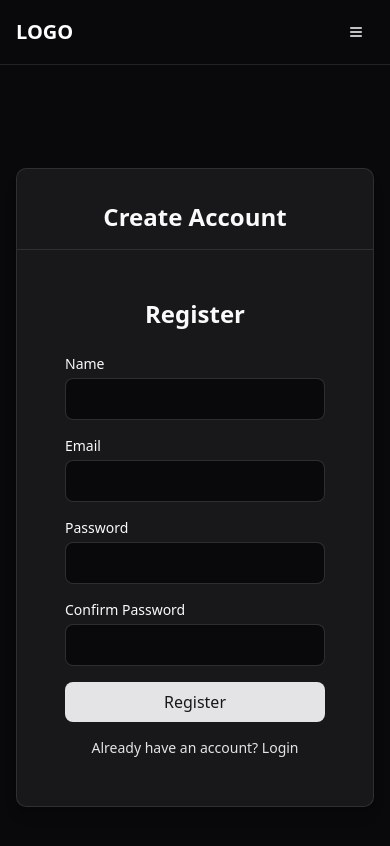
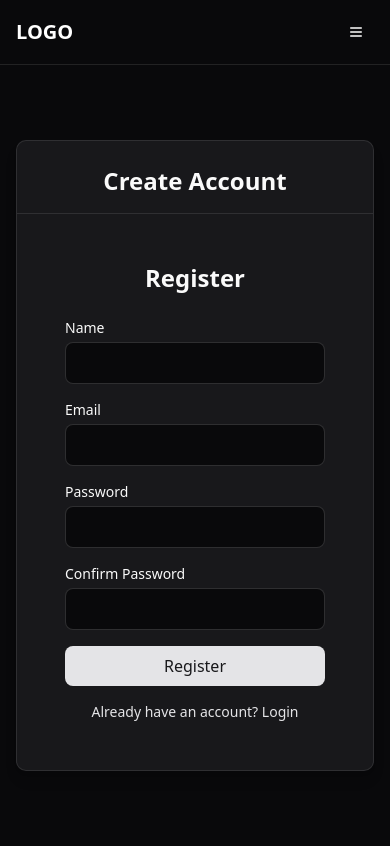
Before and after one commit to 4igeek/next-login-system, a Next.js app: page /register in a window 390 px wide. Shown: the top 846 px of the page. Built offline with nearby package versions, Linux system fonts and the light colour scheme.

Commit message:
Added login pages etc to the project

```diff
--- a/src/components/NavBar.tsx
+++ b/src/components/NavBar.tsx
@@ -31,20 +31,15 @@ const NavBar = (props: Props) => {
 
         {/* Right side controls */}
         <div className="ml-auto flex items-center space-x-4">
-          {/* Desktop auth buttons */}
+          {/* Desktop auth button */}
           <div className="hidden md:flex items-center space-x-2">
             {!isLoggedIn ? (
-              <>
-                <Button variant="ghost" asChild>
-                  <Link href="/login">Login</Link>
-                </Button>
-                <Button asChild>
-                  <Link href="/register">Register</Link>
-                </Button>
-              </>
+              <Button variant="ghost" asChild>
+                <Link href="/login">Sign In</Link>
+              </Button>
             ) : (
               <Button variant="ghost" onClick={() => setIsLoggedIn(false)}>
-                Logout
+                Sign Out
               </Button>
             )}
           </div>
@@ -59,14 +54,9 @@ const NavBar = (props: Props) => {
               </DropdownMenuTrigger>
               <DropdownMenuContent align="end">
                 {!isLoggedIn ? (
-                  <>
-                    <DropdownMenuItem asChild>
-                      <Link href="/login">Login</Link>
-                    </DropdownMenuItem>
-                    <DropdownMenuItem asChild>
-                      <Link href="/register">Register</Link>
-                    </DropdownMenuItem>
-                  </>
+                  <DropdownMenuItem asChild>
+                    <Link href="/login">Sign In</Link>
+                  </DropdownMenuItem>
                 ) : (
                   <>
                     <DropdownMenuItem asChild>
@@ -77,7 +67,7 @@ const NavBar = (props: Props) => {
                     </DropdownMenuItem>
                     <DropdownMenuSeparator />
                     <DropdownMenuItem onClick={() => setIsLoggedIn(false)}>
-                      Logout
+                      Sign Out
                     </DropdownMenuItem>
                   </>
                 )}
@@ -119,7 +109,7 @@ const NavBar = (props: Props) => {
                 </DropdownMenuItem>
                 <DropdownMenuSeparator />
                 <DropdownMenuItem onClick={() => setIsLoggedIn(false)}>
-                  Logout
+                  Sign Out
                 </DropdownMenuItem>
               </DropdownMenuContent>
             </DropdownMenu>
--- a/src/components/auth/AuthLayout.tsx
+++ b/src/components/auth/AuthLayout.tsx
@@ -5,11 +5,11 @@ interface AuthLayoutProps {
 
 export default function AuthLayout({ children, title }: AuthLayoutProps) {
   return (
-    <div className="min-h-screen flex items-center justify-center bg-background py-12 px-4 sm:px-6 lg:px-8">
-      <div className="w-full max-w-md">
+    <div className="min-h-screen flex items-center justify-center bg-background px-4 sm:px-6 lg:px-8">
+      <div className="w-full max-w-md -mt-16">
         <div className="bg-card rounded-lg shadow-lg border border-border">
           {title && (
-            <div className="px-6 pt-8 pb-4 border-b border-border">
+            <div className="px-6 pt-6 pb-4 border-b border-border">
               <h1 className="text-2xl font-semibold text-foreground text-center">
                 {title}
               </h1>
```
